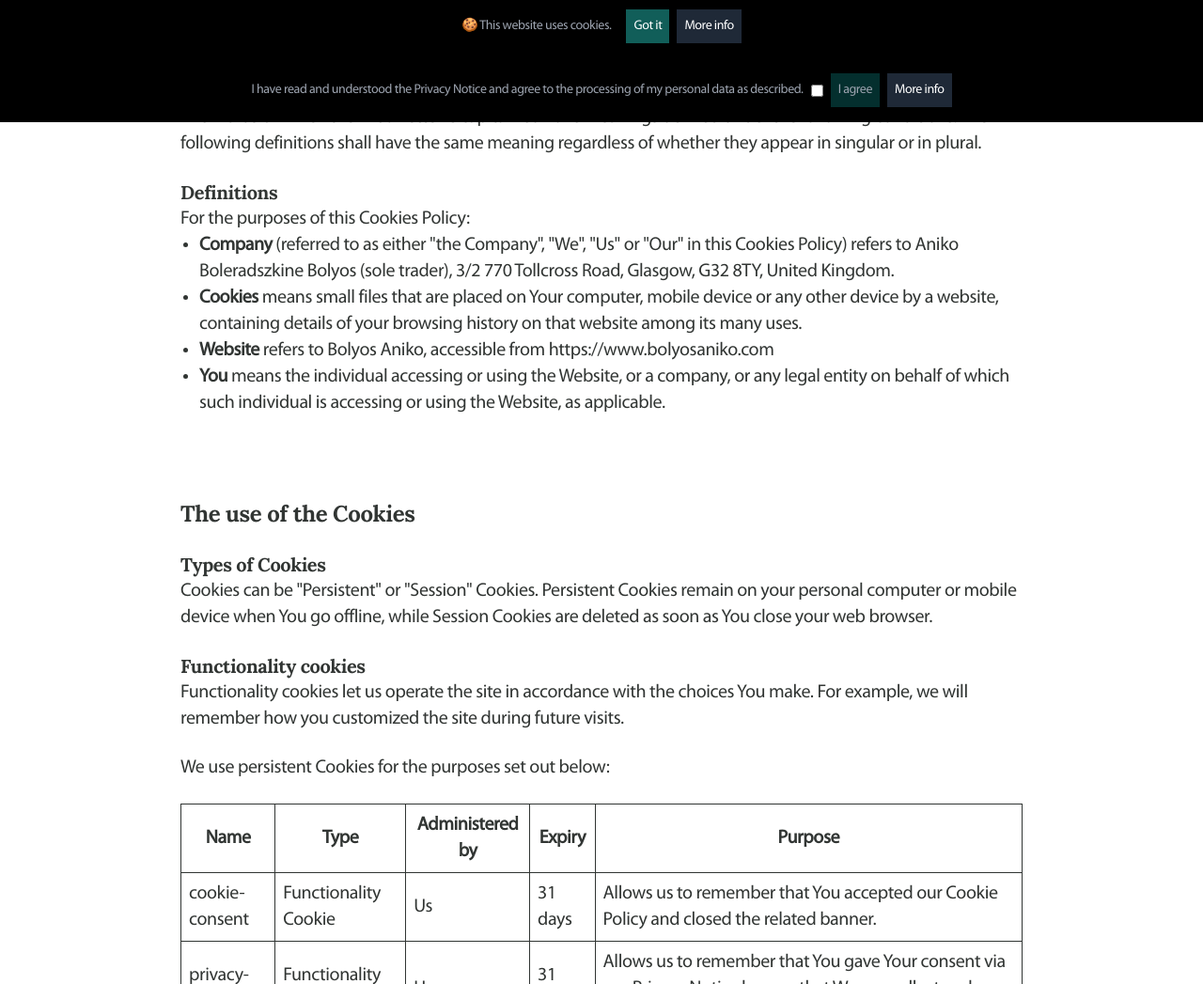
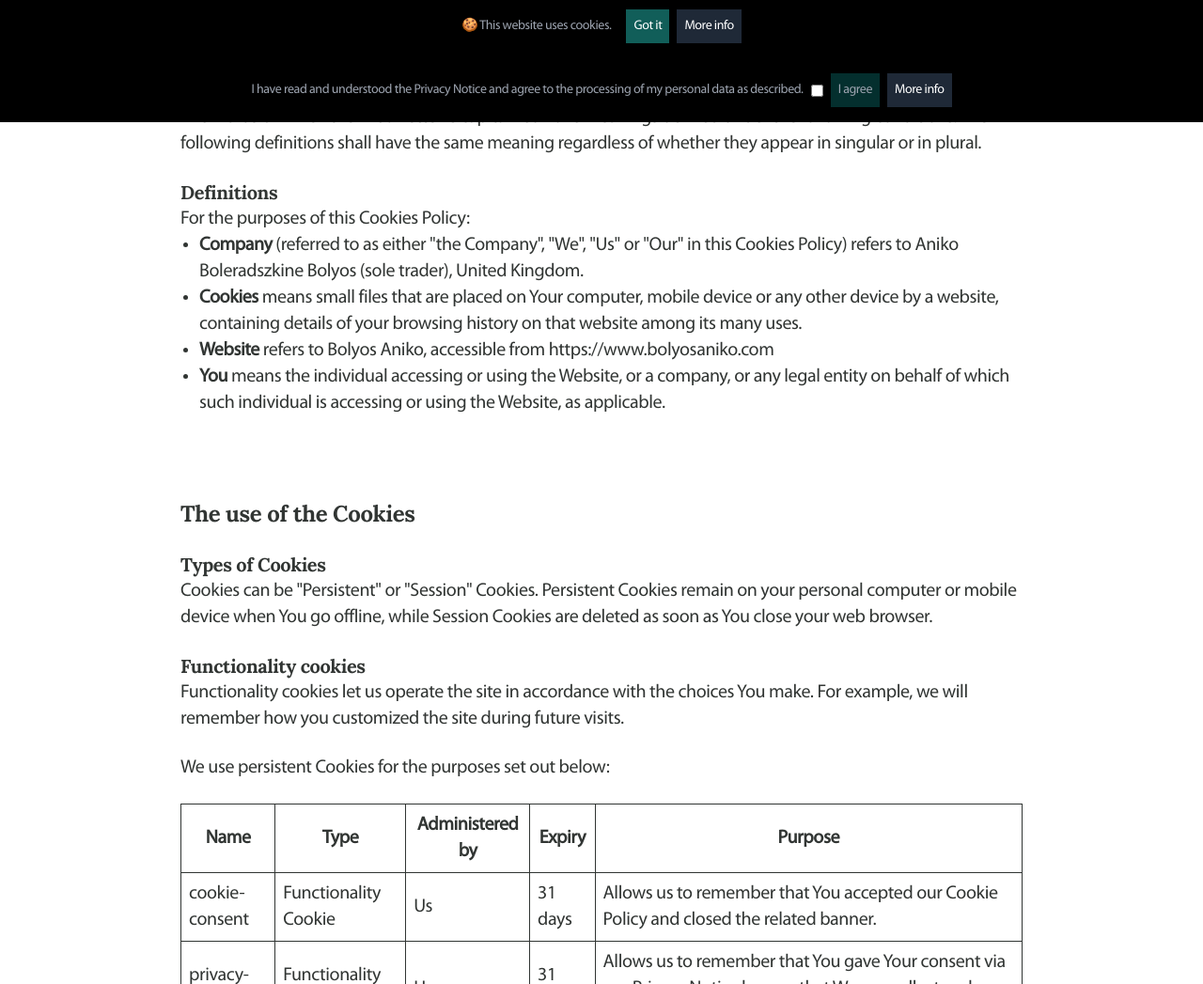
Before and after one commit to bolyosaniko/bolyosaniko.github.io, an Astro site: page /cookie-policy in a window 1280 px wide. Shown: the part 670-1717 px from the top of the page at 94% size. Built offline with nearby package versions, Linux system fonts and the light colour scheme; Astro itself is replaced by a stand-in of ours.

Commit message:
remove full address

```diff
--- a/src/pages/cookie-policy.astro
+++ b/src/pages/cookie-policy.astro
@@ -24,7 +24,7 @@
             <h4 class="">Definitions</h4>
             <p class="">For the purposes of this Cookies Policy:</p>
             <ul class="list-outside list-disc relative left-4 md:left-5">
-                <li><strong>Company</strong> (referred to as either "the Company", "We", "Us" or "Our" in this Cookies Policy) refers to Aniko Boleradszkine Bolyos (sole trader), 3/2 770 Tollcross Road, Glasgow, G32 8TY, United Kingdom.</li>
+                <li><strong>Company</strong> (referred to as either "the Company", "We", "Us" or "Our" in this Cookies Policy) refers to Aniko Boleradszkine Bolyos (sole trader), United Kingdom.</li>
                 <li><strong>Cookies</strong> means small files that are placed on Your computer, mobile device or any other device by a website, containing details of your browsing history on that website among its many uses.</li>
                 <li><strong>Website</strong> refers to Bolyos Aniko, accessible from <a href="https://www.bolyosaniko.com">https://www.bolyosaniko.com</a></li>
                 <li><strong>You</strong> means the individual accessing or using the Website, or a company, or any legal entity on behalf of which such individual is accessing or using the Website, as applicable.</li>
```
